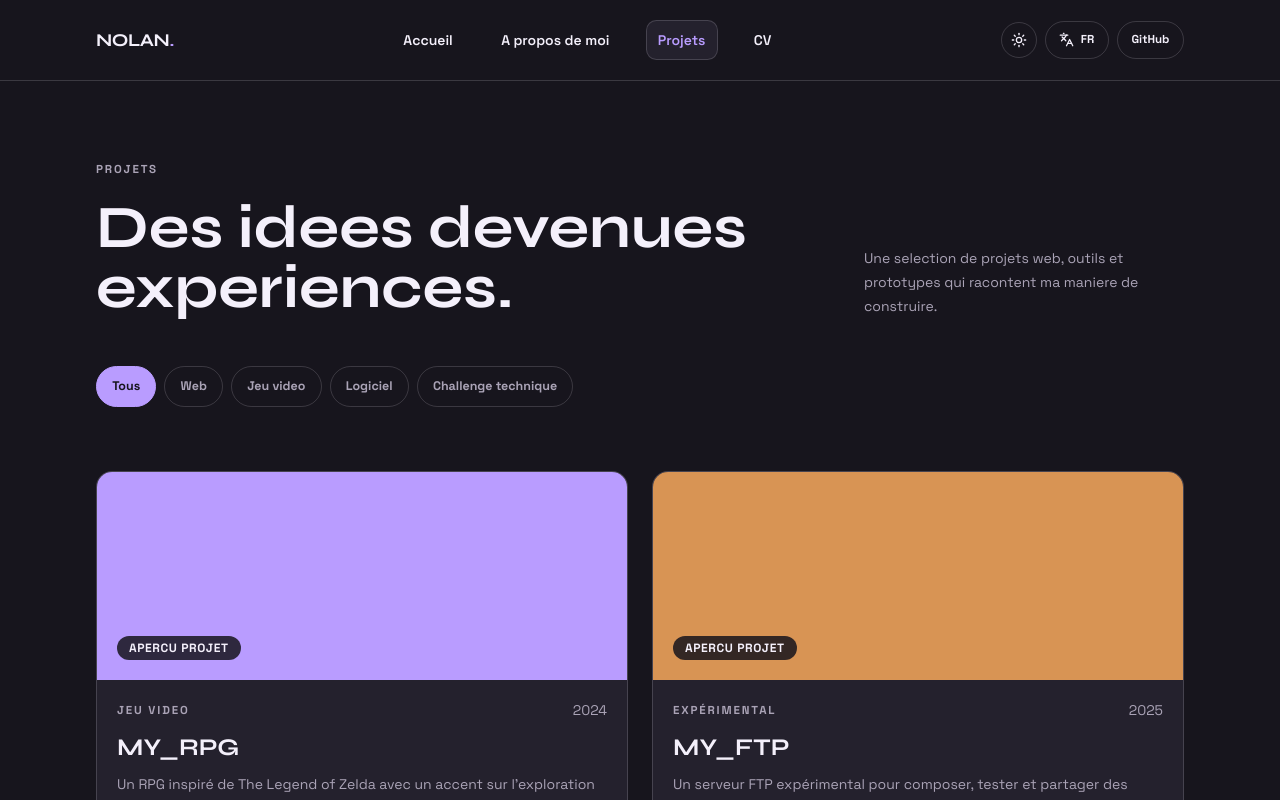
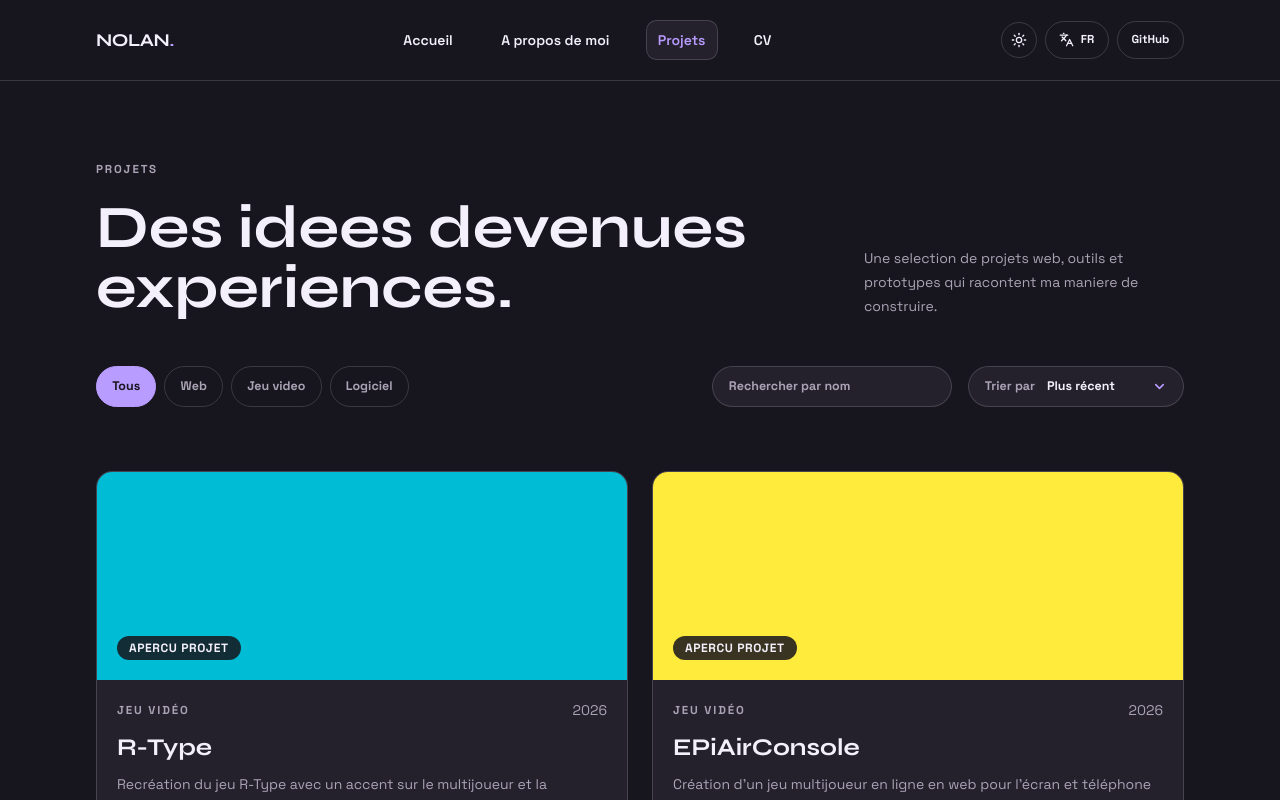
Before and after one commit to Nolfews/Portfolio, a Next.js app: page /projects in a window 1280 px wide. Shown: the top 800 px of the page. Built offline with nearby package versions, Linux system fonts and the light colour scheme.

Commit message:
[UPDATE] enhance project filtering and sorting functionality with search and sort options

```diff
--- a/src/app/projects/page.tsx
+++ b/src/app/projects/page.tsx
@@ -1,24 +1,72 @@
 "use client";
 
-import { useState } from "react";
+import { useEffect, useRef, useState } from "react";
+import { ChevronDown } from "lucide-react";
 import { ProjectCard } from "@/components/project-card";
 import { useSitePreferences } from "@/components/site-preferences";
 import { projectCatalog, type ProjectCategory } from "@/data/portfolio";
 
 const categories: Array<{ id: ProjectCategory; fr: string; en: string }> = [
   { id: "web", fr: "Web", en: "Web" },
-  { id: "game", fr: "Jeu video", en: "Video game" },
+  { id: "games", fr: "Jeu video", en: "Video game" },
   { id: "software", fr: "Logiciel", en: "Software" },
-  { id: "technical", fr: "Challenge technique", en: "Technical challenge" },
+];
+
+type SortOrder = "newest" | "oldest" | "alphabetical";
+
+const sortOptions: Array<{ value: SortOrder; fr: string; en: string }> = [
+  { value: "newest", fr: "Plus récent", en: "Most recent" },
+  { value: "oldest", fr: "Plus ancien", en: "Oldest" },
+  { value: "alphabetical", fr: "Alphabétique", en: "Alphabetical" },
 ];
 
 export default function ProjectsPage() {
   const { language } = useSitePreferences();
   const isFrench = language === "fr";
   const [activeCategory, setActiveCategory] = useState<ProjectCategory | "all">("all");
-  const filteredProjects = activeCategory === "all"
-    ? projectCatalog
-    : projectCatalog.filter((project) => project.category === activeCategory);
+  const [sortOrder, setSortOrder] = useState<SortOrder>("newest");
+  const [isSortMenuOpen, setIsSortMenuOpen] = useState(false);
+  const [searchTerm, setSearchTerm] = useState("");
+  const sortMenuRef = useRef<HTMLDivElement>(null);
+  const normalizedSearchTerm = searchTerm.trim().toLocaleLowerCase();
+  const selectedSortOption = sortOptions.find((option) => option.value === sortOrder);
+
+  useEffect(() => {
+    function closeSortMenu(event: MouseEvent) {
+      if (sortMenuRef.current && !sortMenuRef.current.contains(event.target as Node)) {
+        setIsSortMenuOpen(false);
+      }
+    }
+
+    function closeSortMenuOnEscape(event: KeyboardEvent) {
+      if (event.key === "Escape") {
+        setIsSortMenuOpen(false);
+      }
+    }
+
+    document.addEventListener("mousedown", closeSortMenu);
+    document.addEventListener("keydown", closeSortMenuOnEscape);
+
+    return () => {
+      document.removeEventListener("mousedown", closeSortMenu);
+      document.removeEventListener("keydown", closeSortMenuOnEscape);
+    };
+  }, []);
+  const visibleProjects = projectCatalog.filter((project) => {
+    const matchesCategory = activeCategory === "all" || project.category === activeCategory;
+    const matchesSearch = project.title.toLocaleLowerCase().includes(normalizedSearchTerm);
+
+    return matchesCategory && matchesSearch;
+  });
+  const filteredProjects = [...visibleProjects].sort((firstProject, secondProject) => {
+    if (sortOrder === "alphabetical") {
+      return firstProject.title.localeCompare(secondProject.title);
+    }
+
+    return sortOrder === "newest"
+      ? Number(secondProject.year) - Number(firstProject.year)
+      : Number(firstProject.year) - Number(secondProject.year);
+  });
 
   return (
     <div className="page-in mx-auto max-w-6xl px-6 py-20 lg:px-8">
@@ -36,9 +84,10 @@ export default function ProjectsPage() {
         </p>
       </div>
       <div
-        className="mt-12 flex flex-wrap gap-2"
+        className="mt-12 grid items-center gap-4 md:grid-cols-[minmax(0,1fr)_minmax(15rem,auto)_auto]"
         aria-label={isFrench ? "Filtrer les projets" : "Filter projects"}
       >
+        <div className="flex flex-wrap gap-2">
           <button
             type="button"
             onClick={() => setActiveCategory("all")}
@@ -57,11 +106,72 @@ export default function ProjectsPage() {
             </button>
           ))}
         </div>
+        <label className="flex min-w-0 items-center rounded-full border border-[var(--border)] bg-[var(--surface)] text-[0.78rem] font-bold text-[var(--muted)] transition-[border-color,box-shadow] duration-150 focus-within:border-[var(--accent)] focus-within:ring-3 focus-within:ring-[var(--accent)]/20">
+          <span className="sr-only">{isFrench ? "Rechercher un projet" : "Search for a project"}</span>
+          <input
+            type="search"
+            value={searchTerm}
+            onChange={(event) => setSearchTerm(event.target.value)}
+            placeholder={isFrench ? "Rechercher par nom" : "Search by name"}
+            aria-label={isFrench ? "Rechercher par nom" : "Search by name"}
+            className="w-full min-w-0 border-0 bg-transparent px-4 py-2.5 text-[var(--ink)] outline-none placeholder:text-[var(--muted)]"
+          />
+        </label>
+        <div
+          className="relative flex items-center justify-between gap-3 rounded-full border border-[var(--border)] bg-[var(--surface)] pl-4 text-[0.78rem] font-bold text-[var(--muted)] transition-[border-color,box-shadow] duration-150 focus-within:border-[var(--accent)] focus-within:ring-3 focus-within:ring-[var(--accent)]/20"
+          ref={sortMenuRef}
+        >
+          <span>{isFrench ? "Trier par" : "Sort by"}</span>
+          <button
+            type="button"
+            className="flex min-w-[8.5rem] cursor-pointer items-center justify-between gap-3 px-0 py-2.5 pr-4 text-left text-[var(--ink)]"
+            onClick={() => setIsSortMenuOpen((isOpen) => !isOpen)}
+            aria-haspopup="listbox"
+            aria-expanded={isSortMenuOpen}
+          >
+            {selectedSortOption?.[language]}
+            <ChevronDown
+              className={`shrink-0 text-[var(--accent)] transition-transform duration-150 ${isSortMenuOpen ? "rotate-180" : ""}`}
+              size={15}
+              strokeWidth={2.5}
+              aria-hidden="true"
+            />
+          </button>
+          {isSortMenuOpen && (
+            <div
+              className="absolute right-0 top-[calc(100%+0.5rem)] z-10 min-w-full overflow-hidden rounded-2xl border border-[var(--border)] bg-[var(--surface)] p-1.5 shadow-[0_12px_28px_color-mix(in_srgb,var(--ink)_14%,transparent)]"
+              role="listbox"
+              aria-label={isFrench ? "Options de tri" : "Sort options"}
+            >
+              {sortOptions.map((option) => (
+                <button
+                  type="button"
+                  key={option.value}
+                  role="option"
+                  aria-selected={sortOrder === option.value}
+                  className={`block w-full whitespace-nowrap rounded-xl px-3 py-2.5 text-left text-[0.78rem] font-bold text-[var(--muted)] hover:bg-[var(--accent)] hover:!text-[var(--accent-ink)] focus-visible:outline-2 focus-visible:outline-[var(--accent)] focus-visible:outline-offset-2 ${sortOrder === option.value ? "bg-[var(--accent)] !text-[var(--accent-ink)]" : ""}`}
+                  onClick={() => {
+                    setSortOrder(option.value);
+                    setIsSortMenuOpen(false);
+                  }}
+                >
+                  {option[language]}
+                </button>
+              ))}
+            </div>
+          )}
+        </div>
+      </div>
       <div className="mt-16 grid gap-6 md:grid-cols-2">
         {filteredProjects.map((project) => (
           <ProjectCard key={project.title} project={project} />
         ))}
       </div>
+      {filteredProjects.length === 0 && (
+        <p className="mt-16 text-center text-sm text-[var(--muted)]">
+          {isFrench ? "Aucun projet ne correspond à cette recherche." : "No projects match this search."}
+        </p>
+      )}
     </div>
   );
 }
```
Lines whose indentation alone changed are shown as unchanged.
